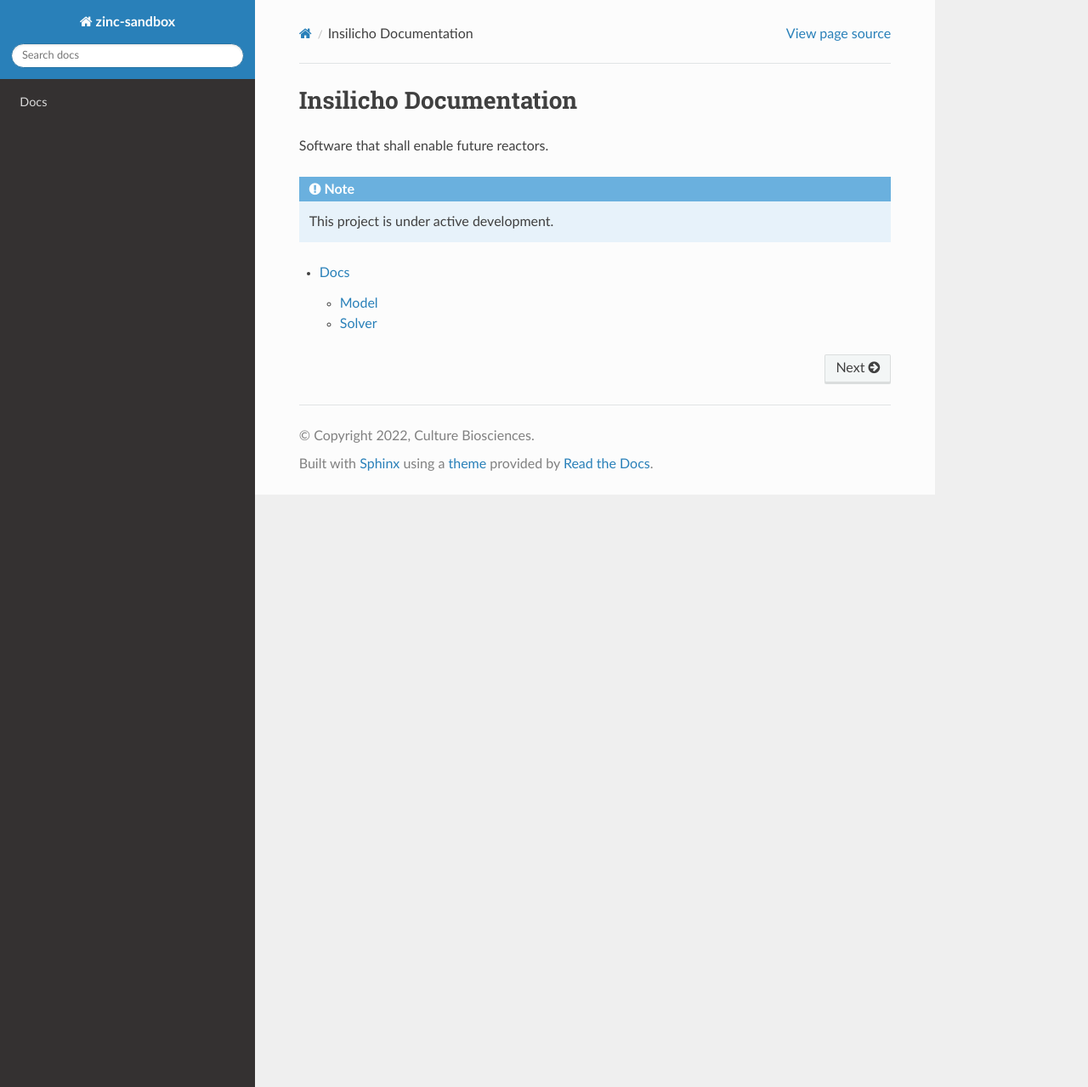
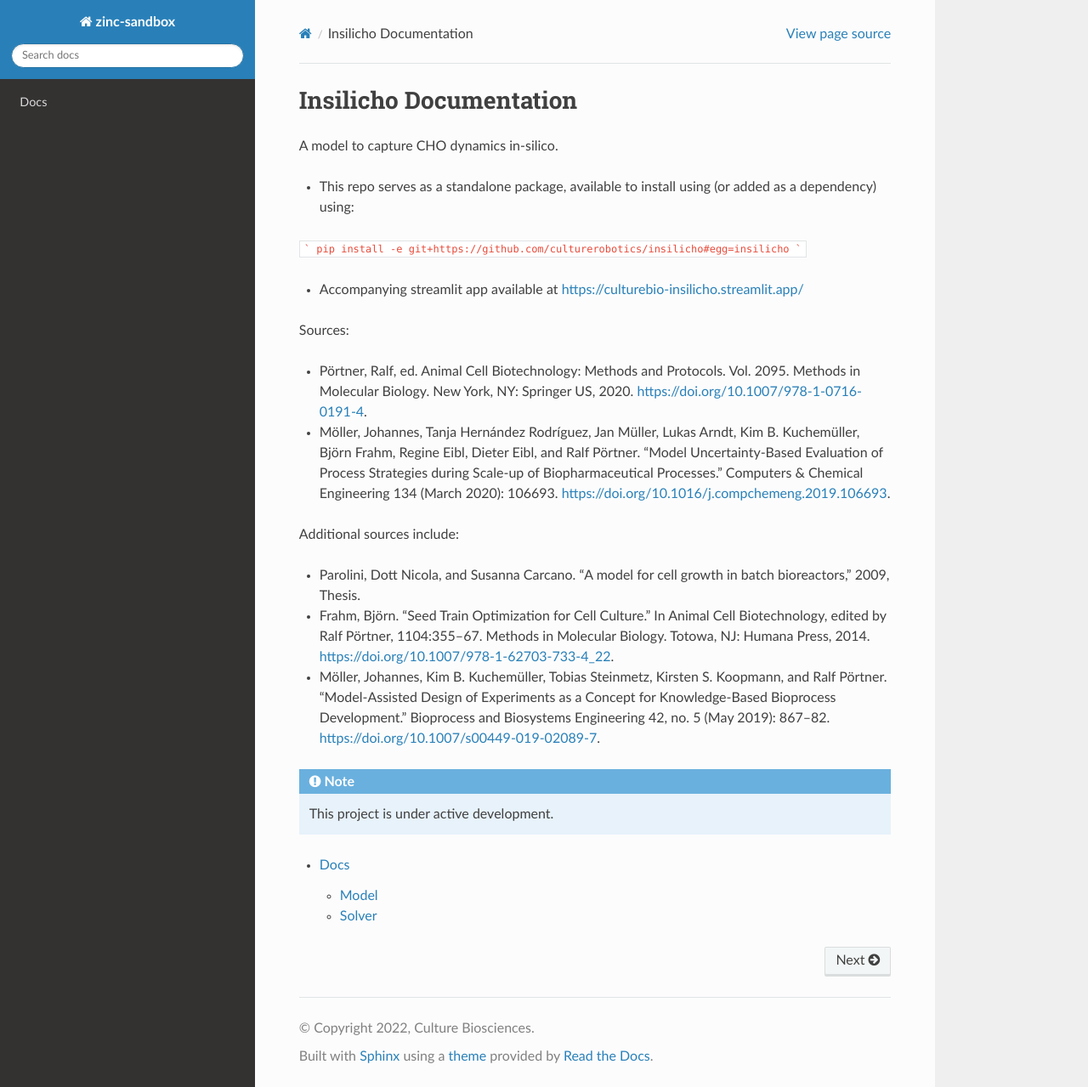
Before and after one commit to culturerobotics/insilicho, a Sphinx documentation site: the page built from docs/index.rst, in a window 1280 px wide and 1279 px high. Shown: the whole window at 85% size. Built offline with Sphinx 7.4.7 and the Read the Docs theme 2.0.0, drawn with Linux system fonts in a browser that asks for light colours.

Commit message:
documentation

````diff
--- a/docs/index.rst
+++ b/docs/index.rst
@@ -1,7 +1,29 @@
 Insilicho Documentation
 ================================================
 
-Software that shall enable future reactors.
+A model to capture CHO dynamics in-silico.
+
+- This repo serves as a standalone package, available to install using (or added as a dependency) using:
+```
+pip install -e git+https://github.com/culturerobotics/insilicho#egg=insilicho
+```
+
+- Accompanying streamlit app available at https://culturebio-insilicho.streamlit.app/
+
+
+Sources:
+
+- Pörtner, Ralf, ed. Animal Cell Biotechnology: Methods and Protocols. Vol. 2095. Methods in Molecular Biology. New York, NY: Springer US, 2020. https://doi.org/10.1007/978-1-0716-0191-4.
+
+- Möller, Johannes, Tanja Hernández Rodríguez, Jan Müller, Lukas Arndt, Kim B. Kuchemüller, Björn Frahm, Regine Eibl, Dieter Eibl, and Ralf Pörtner. “Model Uncertainty-Based Evaluation of Process Strategies during Scale-up of Biopharmaceutical Processes.” Computers & Chemical Engineering 134 (March 2020): 106693. https://doi.org/10.1016/j.compchemeng.2019.106693.
+
+Additional sources include:
+
+- Parolini, Dott Nicola, and Susanna Carcano. “A model for cell growth in batch bioreactors,” 2009, Thesis.
+
+- Frahm, Björn. “Seed Train Optimization for Cell Culture.” In Animal Cell Biotechnology, edited by Ralf Pörtner, 1104:355–67. Methods in Molecular Biology. Totowa, NJ: Humana Press, 2014. https://doi.org/10.1007/978-1-62703-733-4_22.
+
+- Möller, Johannes, Kim B. Kuchemüller, Tobias Steinmetz, Kirsten S. Koopmann, and Ralf Pörtner. “Model-Assisted Design of Experiments as a Concept for Knowledge-Based Bioprocess Development.” Bioprocess and Biosystems Engineering 42, no. 5 (May 2019): 867–82. https://doi.org/10.1007/s00449-019-02089-7.
 
 .. note::
 
````
Also changed, not shown: README.md (+15 -2 lines).
